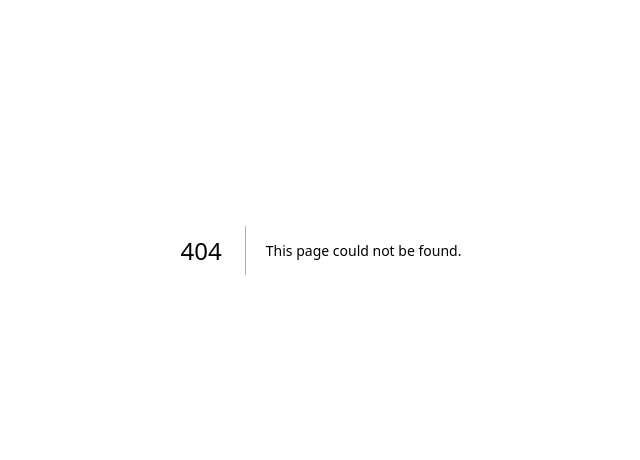
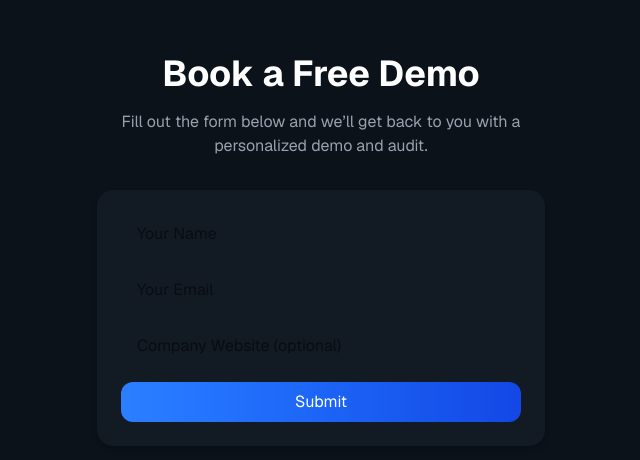
Before and after one commit to LeadSuite/leadsuite, a Next.js app: page /book-demo in a window 1280 px wide. Before the commit this address had no page. Shown: the part 150-610 px from the top of the page, without its empty margins (319-959 px from the left). Built offline with nearby package versions, Linux system fonts and the light colour scheme.

Commit message:
Add Book a Demo page

```diff
--- /dev/null
+++ b/app/book-demo/page.tsx
@@ -0,0 +1,57 @@
+"use client";
+
+import { useState } from "react";
+
+export default function BookDemo() {
+  const [submitted, setSubmitted] = useState(false);
+
+  const handleSubmit = (e: React.FormEvent) => {
+    e.preventDefault();
+    setSubmitted(true);
+  };
+
+  return (
+    <main className="min-h-screen bg-[#0B121A] text-white px-6 py-12 font-sans flex flex-col items-center justify-center">
+      <h1 className="text-4xl font-bold mb-4 text-center">Book a Free Demo</h1>
+      <p className="text-gray-400 text-center mb-8 max-w-md">
+        Fill out the form below and we’ll get back to you with a personalized demo and audit.
+      </p>
+
+      {!submitted ? (
+        <form
+          onSubmit={handleSubmit}
+          className="w-full max-w-md bg-[#121A24] p-6 rounded-2xl shadow-md space-y-4"
+        >
+          <input
+            type="text"
+            placeholder="Your Name"
+            required
+            className="w-full px-4 py-2 rounded-xl text-black"
+          />
+          <input
+            type="email"
+            placeholder="Your Email"
+            required
+            className="w-full px-4 py-2 rounded-xl text-black"
+          />
+          <input
+            type="text"
+            placeholder="Company Website (optional)"
+            className="w-full px-4 py-2 rounded-xl text-black"
+          />
+          <button
+            type="submit"
+            className="w-full px-4 py-2 bg-gradient-to-r from-blue-500 to-blue-700 text-white rounded-xl hover:from-blue-600 hover:to-blue-800 transition"
+          >
+            Submit
+          </button>
+        </form>
+      ) : (
+        <div className="text-center bg-green-600/20 p-6 rounded-2xl">
+          <h2 className="text-2xl font-semibold text-green-400 mb-2">Thank you!</h2>
+          <p className="text-gray-300">Your request has been received. We’ll be in touch soon.</p>
+        </div>
+      )}
+    </main>
+  );
+}
```
